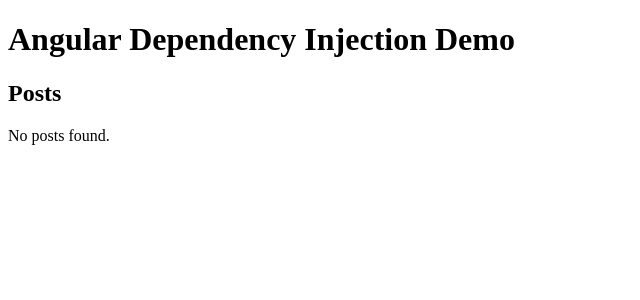
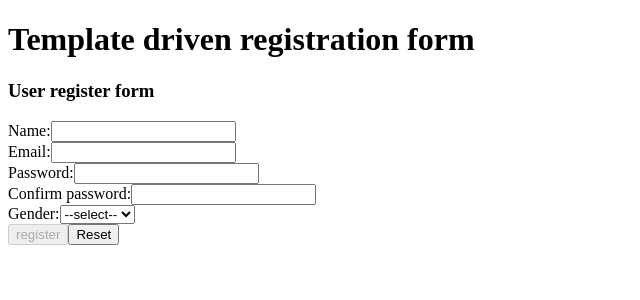
Before and after one commit to Aasthasree/angular-practice, an Angular app: page / in a window 1280 px wide. Shown: the top 300 px of the page, without its empty margins (0-640 px from the left). Built offline with nearby package versions, Linux system fonts and the light colour scheme; no server answers.

Commit message:
add template driven registration form

```diff
--- a/src/app/app.config.ts
+++ b/src/app/app.config.ts
@@ -1,14 +1,21 @@
-import { ApplicationConfig, provideBrowserGlobalErrorListeners, provideZoneChangeDetection } from '@angular/core';
+import {
+  ApplicationConfig,
+  importProvidersFrom,
+  provideBrowserGlobalErrorListeners,
+  provideZoneChangeDetection,
+} from '@angular/core';
 import { provideRouter } from '@angular/router';
 
 import { routes } from './app.routes';
 import { provideHttpClient } from '@angular/common/http';
+import { FormsModule } from '@angular/forms';
 
 export const appConfig: ApplicationConfig = {
   providers: [
     provideBrowserGlobalErrorListeners(),
     provideZoneChangeDetection({ eventCoalescing: true }),
     provideRouter(routes),
-    provideHttpClient()
-  ]
+    provideHttpClient(),
+    importProvidersFrom(FormsModule),
+  ],
 };
--- a/src/app/app.html
+++ b/src/app/app.html
@@ -1,3 +1,3 @@
-<h1>Angular Dependency Injection Demo</h1>
-<app-post-list></app-post-list>
+<h1>Template driven registration form</h1>
+<app-register-form></app-register-form>
 <router-outlet />
--- /dev/null
+++ b/src/app/register-form/register-form.html
@@ -0,0 +1,111 @@
+<h3>User register form</h3>
+
+<form #regForm="ngForm" (ngSubmit)="onSubmit(registerForm)">
+  <!--Name-->
+  <div>
+    <label>Name:</label>
+    <input
+      type="text"
+      name="name"
+      [(ngModel)]="registerForm.name"
+      required
+      minlength="3"
+      #nameCtrl="ngModel"
+    />
+    @if (nameCtrl.invalid && nameCtrl.touched) {
+    <div class="error">
+      @if(nameCtrl.errors?.['required']) {
+      <small>Name is required</small>
+      } @if(nameCtrl.errors?.['minlength']) {
+      <small>Name should be at least 3 characters</small>
+      }
+    </div>
+    }
+  </div>
+
+  <!--Email-->
+  <div>
+    <label>Email:</label>
+    <input
+      type="email"
+      name="email"
+      [(ngModel)]="registerForm.email"
+      required
+      email
+      #emailctrl="ngModel"
+    />
+    @if(emailctrl.invalid && emailctrl.touched) {
+    <div class="error">
+      @if(emailctrl.errors?.['required']) {
+      <small>Email is required</small>
+      } @if(emailctrl.errors?.['email']) {
+      <small>Invalid email format</small>
+      }
+    </div>
+    }
+  </div>
+
+  <!--password-->
+  <div>
+    <label>Password:</label>
+    <input
+      type="password"
+      name="password"
+      [(ngModel)]="registerForm.password"
+      required
+      minlength="6"
+      #passwordctrl="ngModel"
+    />
+    @if(passwordctrl.invalid && passwordctrl.touched) {
+    <div class="error">
+      @if(passwordctrl.errors?.['required']) {
+      <small>Password is required</small>
+      } @if(passwordctrl.errors?.['minlength']) {
+      <small>At least 6 characters.</small>
+      }
+    </div>
+    }
+  </div>
+
+  <!--Confirm password-->
+  <div>
+    <label>Confirm password:</label>
+    <input
+      type="password"
+      name="password"
+      [(ngModel)]="registerForm.confirmpassword"
+      required
+      #confirmctrl="ngModel"
+    />
+    @if (confirmctrl.invalid && confirmctrl.touched) {
+    <div class="error">
+      @if(confirmctrl.errors?.['required']) {
+      <small>confirm password is required</small>
+      } @if (registerForm.password !== registerForm.confirmpassword) {
+      <small>Passwords must match</small>
+      }
+    </div>
+    }
+  </div>
+
+  <!--Gender-->
+  <div>
+    <label>Gender:</label>
+    <select
+      name="gender"
+      [(ngModel)]="registerForm.gender"
+      required
+      #genderctrl="ngModel"
+    >
+      <option value="">--select--</option>
+      <option value="male">Male</option>
+      <option value="female">Female</option>
+    </select>
+    @if(genderctrl.invalid && genderctrl.touched) {
+    <small>Please select a gender.</small>
+    }
+  </div>
+
+  <button type="submit" [disabled]="regForm.invalid">register</button>
+  <button type="button" (click)="regForm.reset()">Reset</button>
+</form>
--- /dev/null
+++ b/src/app/register-form/register-form.ts
@@ -0,0 +1,23 @@
+import { CommonModule } from '@angular/common';
+import { Component } from '@angular/core';
+import { FormsModule } from '@angular/forms';
+
+@Component({
+  selector: 'app-register-form',
+  imports: [CommonModule, FormsModule],
+  templateUrl: './register-form.html',
+  styleUrl: './register-form.scss',
+})
+export class RegisterForm {
+  registerForm = {
+    name: '',
+    email: '',
+    password: '',
+    confirmpassword: '',
+    gender: '',
+  };
+
+  onSubmit(form: any) {
+    console.log(this.registerForm);
+  }
+}
```
Also changed, not shown: src/app/app.ts (+3 -4 lines), src/app/register-form/register-form.scss (added), 1 other file (tests, documents, lock files or other folders).
